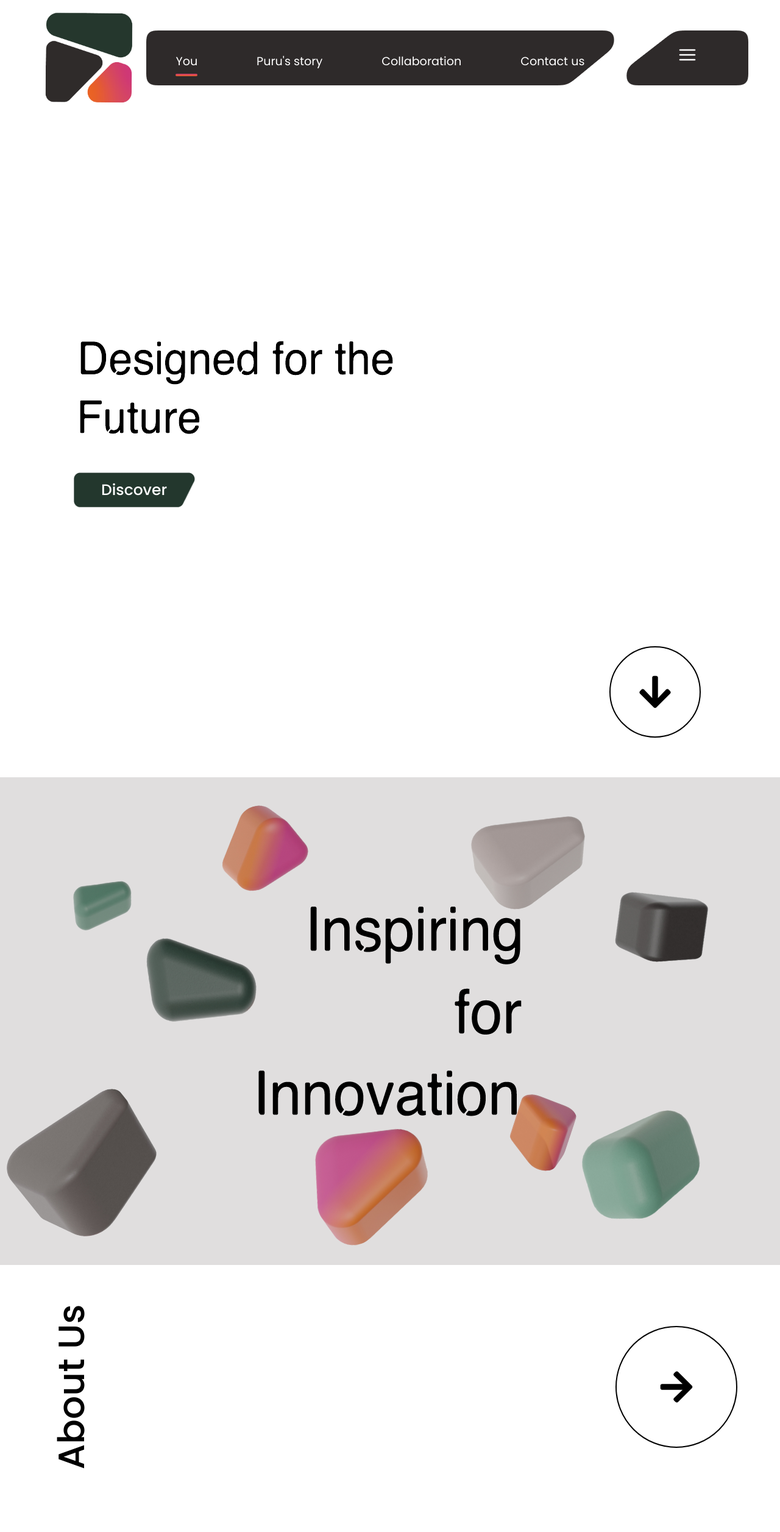
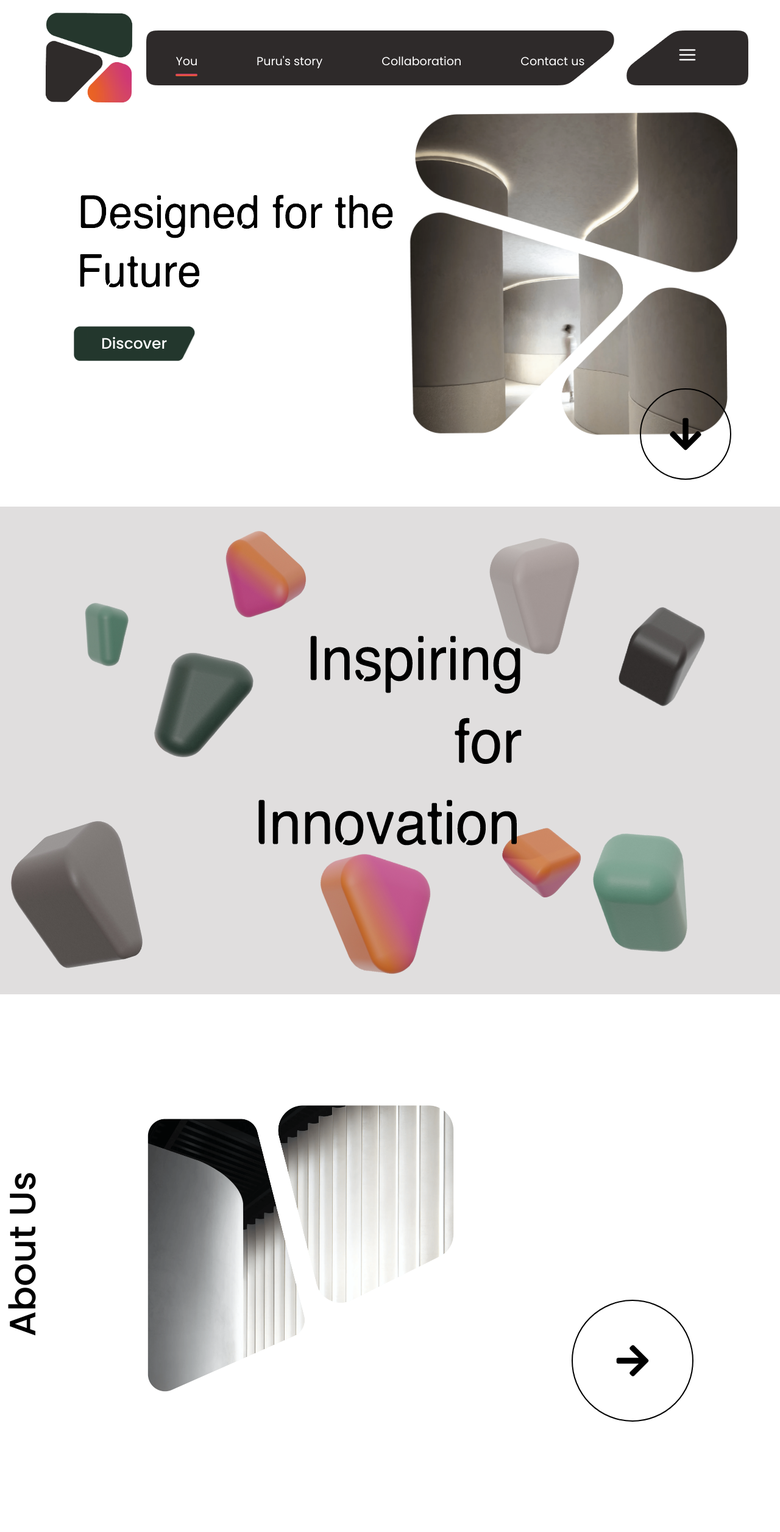
Before and after one commit to Ganeshshinde-2003/PURU-s-Website, a Next.js app: page / in a window 1280 px wide. Shown: the top 2513 px of the page at 61% size. Built offline with nearby package versions, Linux system fonts and the light colour scheme.

Commit message:
created the image

```diff
--- a/src/app/page.jsx
+++ b/src/app/page.jsx
@@ -7,6 +7,8 @@ import vec3 from "../../public/vectors/3.png";
 import vec4 from "../../public/vectors/7.png";
 import vec5 from "../../public/vectors/4.png";
 import Approach from "../../public/ricardo-gomez-angel-WsEAiVwGrwo-unsplash 1.png";
+import main from "../../public/Artboard 5@4x-8.png";
+import about from "../../public/Artboard 6@4x-8.png";
 import vec6 from "../../public/vectors/5.png";
 import vec7 from "../../public/vectors/6.png";
 import vec8 from "../../public/vectors/8.png";
@@ -96,8 +98,7 @@ export default function Home() {
           </span>
         </div>
         <div className={styles.empty}>
-          {/* <Image className={styles.head1} src={vechead1} alt="head-one" />
-          <Image className={styles.head2} src={vechead2} alt="head-two" /> */}
+          <Image className={styles.head1} src={main} alt="head-one" />
         </div>
         <div className={styles.circle}>
           <FaArrowDown style={iconStyle} />
@@ -161,10 +162,20 @@ export default function Home() {
           height={170}
         />
       </section>
-      <section className={styles.about}>
+      {/* <section className={styles.about}>
         <span className={styles.aboutus}>
           <p>About Us</p>
         </span>
+        <Image src={about} alt="about" className={styles.aboutimage} />
+        <div className={styles.circle2}>
+          <FaArrowDown style={iconStyle} />
+        </div>
+      </section> */}
+      <section className={`${styles.approach} ${styles.approachabout}`}>
+        <div className={styles.imgpart}>
+          <span>About Us</span>
+          <Image src={about} alt="approach" height={600} />
+        </div>
         <div className={styles.circle2}>
           <FaArrowDown style={iconStyle} />
         </div>
--- a/src/app/page.module.css
+++ b/src/app/page.module.css
@@ -68,15 +68,19 @@
 }
 
 .part1 {
-  height: 130vh;
+  height: auto;
   display: flex;
   position: relative;
+  align-items: center;
   margin-left: 50px;
-  margin-right: 50px;
+  margin-bottom: 100px;
+}
+.part1 div {
+  width: 50%;
 }
 
 .text {
-  width: 30%;
+  width: 100%;
   display: flex;
   flex-direction: column;
   justify-content: center;
@@ -85,26 +89,9 @@
   gap: 50px;
 }
 
-.empty {
-  position: relative;
-}
-
-.empty img {
-  position: absolute;
-  height: 800px;
-  width: 800px;
-}
-
 .empty .head1 {
-  overflow: hidden;
-  top: -110px;
-  left: 200px;
-  perspective: 10px;
-  animation: parallaxHead1 3s cubic-bezier(0.68, -0.55, 0.27, 1.55) infinite
-    alternate; /* Adjust animation duration and cubic-bezier as needed */
-  transform-style: preserve-3d; /* Enable 3D transformations */
-  transform: translateZ(0); /* Create a 3D context */
-  backface-visibility: hidden;
+  width: 100%;
+  height: auto;
 }
 
 .empty .head2 {
@@ -161,13 +148,13 @@
   color: white;
 }
 
-.circle {
+.part1 .circle {
   display: flex;
   justify-content: center;
   align-items: center;
   font-size: 60px;
   position: absolute;
-  bottom: 0%;
+  bottom: -10%;
   right: 10px;
   height: 150px;
   width: 150px;
@@ -189,6 +176,7 @@
   display: flex;
   justify-content: center;
   align-items: center;
+  align-self: flex-end;
   font-size: 60px;
   bottom: 0%;
   right: 10px;
@@ -300,6 +288,11 @@
   margin: 100px 0;
   display: flex;
   justify-content: space-between;
+  height: 540px;
+}
+.aboutimage {
+  height: 100%;
+  width: auto;
 }
 .aboutus p {
   font-size: 60px;
@@ -307,7 +300,7 @@
 }
 .aboutus {
   transform: rotate(-90deg);
-  margin-left: -3%;
+  margin-left: 9%;
 }
 .aboutlink {
   align-self: self-end;
@@ -330,7 +323,15 @@
   display: flex;
   justify-content: flex-end;
 }
-
+.approach.approachabout .imgpart span {
+  left: -7.5%;
+}
+.approachabout {
+  justify-content: space-around;
+}
+.approachabout div:nth-child(2) {
+  width: 200px;
+}
 .approach .imgpart span {
   top: 43%;
   left: -12.5%;
@@ -458,11 +459,18 @@
 }
 
 @media (max-width: 1500px) {
+  .aboutus {
+    margin-top: 12%;
+    margin-left: 5%;
+  }
   .approach {
     margin-left: 207px;
   }
   .approach .imgpart span {
     left: -40.5%;
+  }
+  .approach.approachabout .imgpart span {
+    left: -22.5%;
   }
   .whatwedo .imgsection span {
     left: -21%;
@@ -472,7 +480,7 @@
     left: -11.5%;
   }
 }
-@media (max-width: 1280px) {
+@media (max-width: 1300px) {
   .approach .imgpart img {
     width: 100%;
     height: auto;
@@ -482,6 +490,9 @@
   }
   .approach .imgpart span {
     left: -30.5%;
+  }
+  .approach.approachabout .imgpart span {
+    left: -23.5%;
   }
   .whatwedo .imgsection span {
     left: -26%;
@@ -524,6 +535,15 @@
   }
 }
 @media (max-width: 800px) {
+  .part1 .circle {
+    height: 100px;
+    width: 100px;
+  }
+  .approachabout div:nth-child(2) {
+    width: 100px;
+    height: 100px;
+    margin-top: -100px;
+  }
   .imgvec1,
   .imgvec2,
   .imgvec3,
@@ -578,6 +598,7 @@
   }
   .approach .imgpart span,
   .whatwedo .imgsection span,
+  .approach.approachabout .imgpart span,
   .jobhead,
   .aboutus p {
     top: -100px;
@@ -604,6 +625,13 @@
   .designimage {
     height: 115px;
     width: 350px;
+  }
+  .empty {
+    display: none;
+  }
+  .part1 {
+    margin-bottom: 0;
+    margin-left: 0;
   }
 }
 @media (max-width: 500px) {
@@ -652,7 +680,7 @@
   .vectors {
     height: auto;
     padding: 40px 0px;
-    margin: 0 -10px;
+    margin: 80px -10px;
   }
   .vectorimages {
     height: auto;
```
Also changed, not shown: public/Artboard 5@4x-8.png (added), public/Artboard 6@4x-8.png (added).
